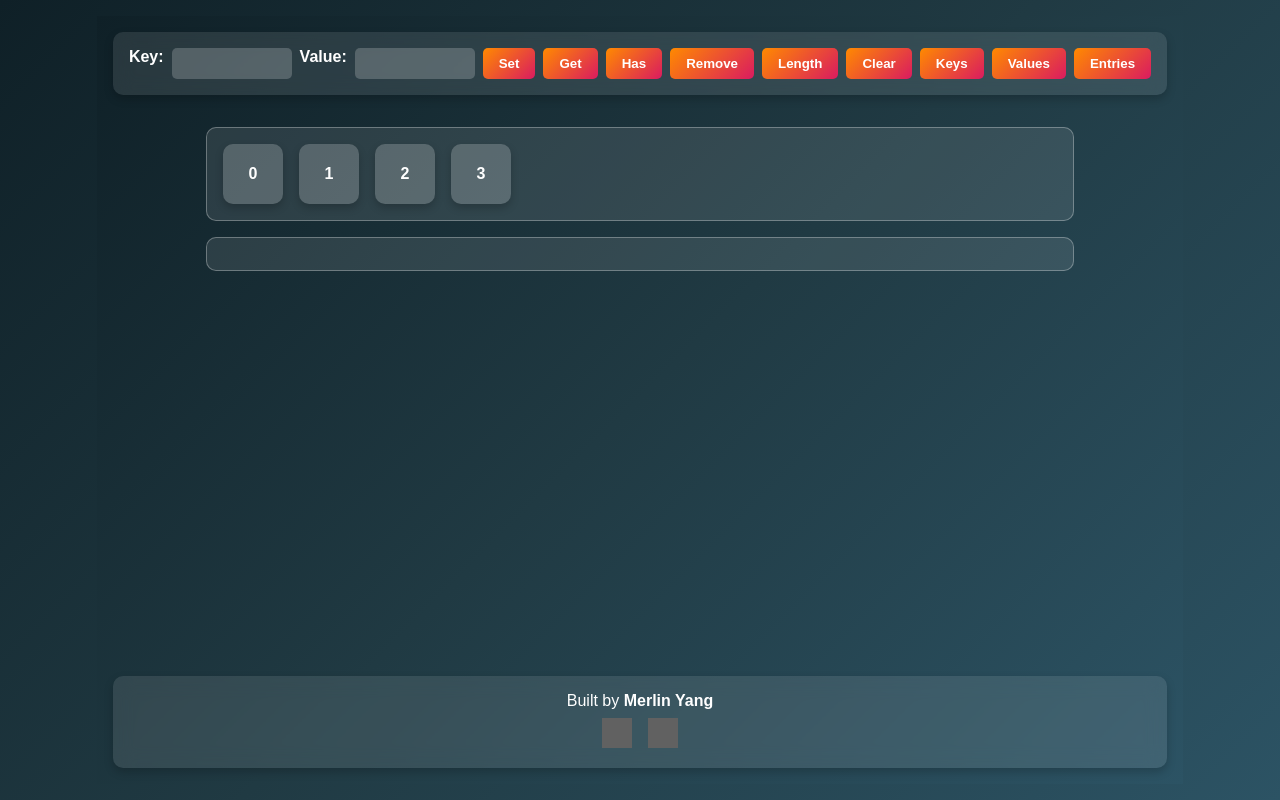
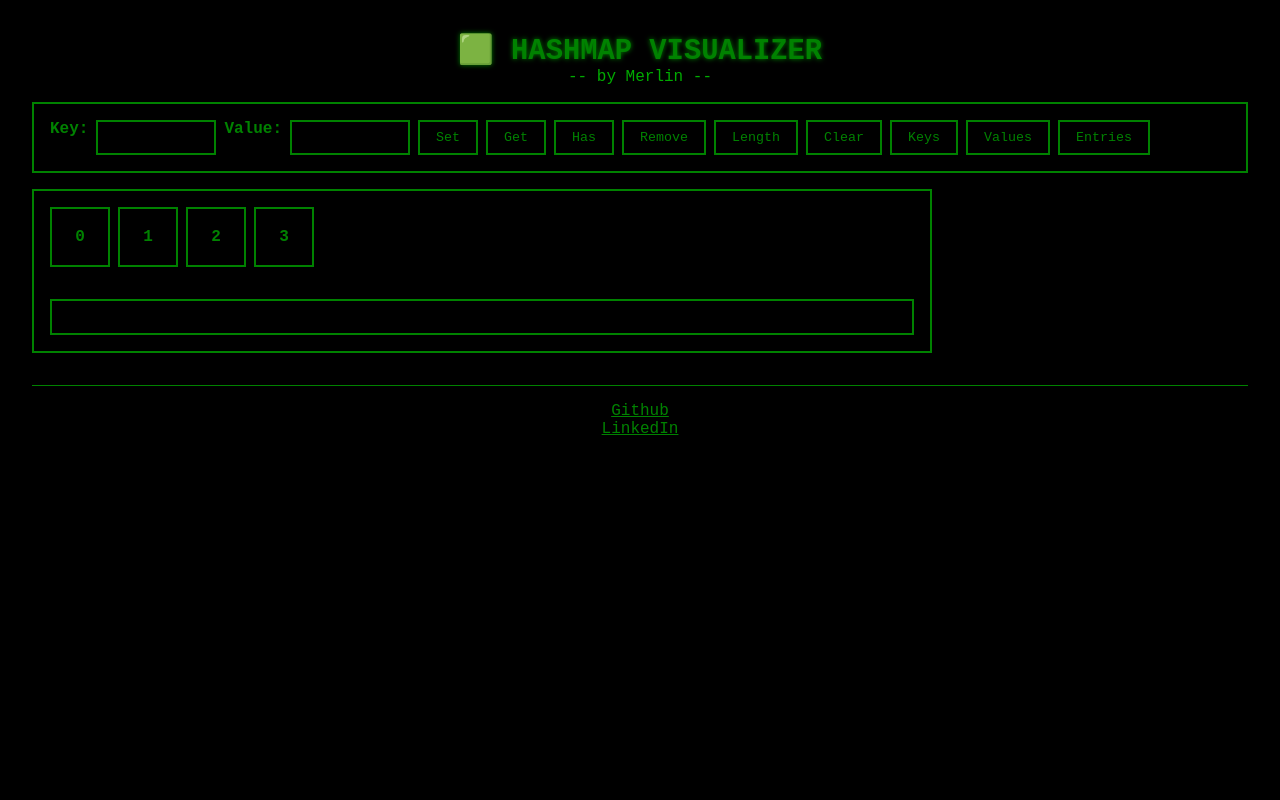
Before and after one commit to merlinymy/hashmap-visualization, a plain HTML site: page index.html in a window 1280 px wide. Drawn offline with Linux system fonts and the light colour scheme; grey boxes are pictures that could not be loaded.

Commit message:
update styles

```diff
--- a/index.html
+++ b/index.html
@@ -12,13 +12,16 @@
     <script src="index.js" defer="true"></script>
 </head>
 <body>
+    <header class="retro-title">
+        <h1>🟩 HASHMAP VISUALIZER</h1>
+        <p class="subtitle">-- by Merlin --</p>
+    </header>
+
     <div class="controls">
         <label for="key">Key:</label>
         <input type="text" id="key">
         <label for="value">Value:</label>
         <input type="text" id="value">
-        <!-- <label for="load-factor">Load Factor:</label>
-        <input type="text" id="load-factor"> -->
         <button class="set">Set</button>
         <button class="get">Get</button>
         <button class="has">Has</button>
@@ -29,23 +32,16 @@
         <button class="values">Values</button>
         <button class="entries">Entries</button>
     </div>
+
     <div class="canvas">
-        <div class="buckets">
+        <div class="buckets"></div>
+        <div class="log"></div>
+    </div>
 
-        </div>
-        <div class="log">
-        </div>
-    </div>
-    <footer>
-        <p>Built by <strong>Merlin Yang</strong></p>
-        <div class="footer-links">
-            <a href="https://github.com/merlinymy" target="_blank">
-                <img src="https://cdn.jsdelivr.net/gh/devicons/devicon/icons/github/github-original.svg" alt="GitHub">
-            </a>
-            <a href="https://www.linkedin.com/in/mengyumerlin/" target="_blank">
-                <img src="https://cdn.jsdelivr.net/gh/devicons/devicon/icons/linkedin/linkedin-original.svg" alt="LinkedIn">
-            </a>
-        </div>
+    <footer class="retro-footer">
+        <p><a href="https://github.com/merlinymy" target="_blank">Github</a></p>
+        <p><a href="https://www.linkedin.com/in/mengyumerlin/" target="_blank">LinkedIn</a></p>
     </footer>
+
 </body>
 </html>
--- a/styles.css
+++ b/styles.css
@@ -2,18 +2,33 @@
     margin: 0;
     padding: 0;
     box-sizing: border-box;
-    font-family: Arial, sans-serif;
+}
+
+:root {
+    --color-green: #008200;
 }
 
 body, html {
-    height: 100vh;
-    display: flex;
-    flex-direction: column;
-    align-items: center;
-    justify-content: center;
-    background: linear-gradient(135deg, #0f2027, #203a43, #2c5364);
-    color: white;
+    height: 100%;
+    background-color: black;
+    color: var(--color-green);
+    font-family: 'Courier New', Courier, monospace;
     padding: 1rem;
+}
+
+.retro-title {
+    text-align: center;
+    margin-bottom: 1rem;
+}
+
+.retro-title h1 {
+    font-size: 1.8rem;
+    text-shadow: 0 0 5px var(--color-green);
+}
+
+.subtitle {
+    font-size: 1rem;
+    color: #00aa00;
 }
 
 .controls {
@@ -21,10 +36,8 @@ body, html {
     flex-wrap: wrap;
     gap: 0.5rem;
     padding: 1rem;
-    background: rgba(255, 255, 255, 0.1);
-    backdrop-filter: blur(10px);
-    border-radius: 10px;
-    box-shadow: 0 4px 10px rgba(0, 0, 0, 0.2);
+    border: 2px solid var(--color-green);
+    background-color: black;
 }
 
 label {
@@ -32,50 +45,47 @@ label {
 }
 
 input {
+    background-color: black;
+    color: var(--color-green);
+    border: 2px solid var(--color-green);
+    padding: 0.3rem;
+    font-family: 'Courier New', Courier, monospace;
     width: 120px;
-    padding: 0.5rem;
-    border-radius: 5px;
-    border: none;
-    outline: none;
-    text-align: center;
-    background: rgba(255, 255, 255, 0.2);
-    color: white;
 }
 
-
 button {
+    background-color: black;
+    color: var(--color-green);
+    border: 2px solid var(--color-green);
     padding: 0.5rem 1rem;
-    border: none;
-    background: linear-gradient(135deg, #ff8a00, #da1b60);
-    color: white;
-    font-weight: bold;
     cursor: pointer;
-    border-radius: 5px;
-    transition: 0.3s;
+    font-family: 'Courier New', Courier, monospace;
+    transition: background 0.3s ease;
 }
 
 button:hover {
-    background: linear-gradient(135deg, #ff0055, #6b00b6);
-    transform: scale(1.05);
+    background-color: var(--color-green);
+    color: black;
 }
 
 .canvas {
     width: 100%;
     max-width: 900px;
+    padding: 1rem;
+    margin-top: 1rem;
+    border: 2px solid var(--color-green);
+    background-color: black;
     display: flex;
     flex-direction: column;
-    padding: 1rem;
-    margin-top: 1rem;
+    gap: 1rem;
 }
 
 .buckets {
     display: flex;
-    gap: 1rem;
-    overflow-x: scroll;
-    padding: 1rem;
-    background: rgba(255, 255, 255, 0.1);
-    border-radius: 10px;
-    border: 1px solid rgba(255, 255, 255, 0.3);
+    gap: 0.5rem;
+    overflow-x: auto;
+    white-space: nowrap;
+    padding-bottom: 1rem;
 }
 
 .bucket-wrap {
@@ -87,97 +97,68 @@ button:hover {
 .bucket {
     width: 60px;
     height: 60px;
-    border-radius: 10px;
-    background: rgba(255, 255, 255, 0.2);
+    border: 2px solid var(--color-green);
     display: flex;
     align-items: center;
     justify-content: center;
     font-weight: bold;
-    transition: 0.3s;
-    box-shadow: 0 4px 8px rgba(0, 0, 0, 0.2);
-}
-
-.bucket:hover {
-    background: rgba(255, 255, 255, 0.3);
-    transform: scale(1.1);
+    background-color: black;
+    color: var(--color-green);
 }
 
 .line {
     height: 15px;
     width: 2px;
-    background: white;
+    background: var(--color-green);
     margin: 5px 0;
 }
 
 .circle {
     width: 50px;
     height: 50px;
+    border: 2px solid var(--color-green);
     border-radius: 50%;
-    background: linear-gradient(135deg, #1e90ff, #00c6ff);
     display: flex;
     align-items: center;
     justify-content: center;
-    font-weight: bold;
-    transition: 0.3s;
-    box-shadow: 0 3px 6px rgba(0, 0, 0, 0.2);
-}
-
-.circle:hover {
-    transform: scale(1.1);
+    color: var(--color-green);
+    background-color: black;
 }
 
 .log {
-    margin-top: 1rem;
     max-height: 200px;
     overflow-y: auto;
     padding: 1rem;
-    background: rgba(255, 255, 255, 0.1);
-    border-radius: 10px;
-    border: 1px solid rgba(255, 255, 255, 0.3);
+    border: 2px solid var(--color-green);
+    background-color: black;
     font-size: 0.9rem;
 }
 
 .log div {
     padding: 0.25rem;
-    border-left: 3px solid #00c6ff;
+    border-left: 3px solid var(--color-green);
     margin-bottom: 0.25rem;
-    background: rgba(255, 255, 255, 0.2);
+    background-color: black;
 }
 
 .highlight {
-    background: #ffdd57;
-    transition: all 0.2s ease-in-out;
+    background: #00aa00;
 }
 
-/* Footer Styling */
-footer {
-    width: 100%;
-    margin-top: auto;
+.retro-footer {
+    margin-top: 2rem;
     padding: 1rem;
     text-align: center;
-    background: rgba(255, 255, 255, 0.1);
-    backdrop-filter: blur(10px);
-    color: white;
-    border-radius: 10px;
-    box-shadow: 0 4px 10px rgba(0, 0, 0, 0.2);
-    display: flex;
-    flex-direction: column;
-    align-items: center;
-    gap: 0.5rem;
+    border-top: 1px solid var(--color-green);
+    color: var(--color-green);
 }
 
-.footer-links {
-    display: flex;
-    gap: 1rem;
+.retro-footer a {
+    color: var(--color-green);
+    text-decoration: underline;
 }
 
-.footer-links a img {
-    width: 30px;
-    height: 30px;
-    transition: transform 0.3s ease-in-out;
-    filter: invert(1); /* Makes icons white for dark theme */
+.retro-footer a:hover {
+    color: black;
+    background-color: var(--color-green);
 }
-
-.footer-links a:hover img {
-    transform: scale(1.2);
-}
```
